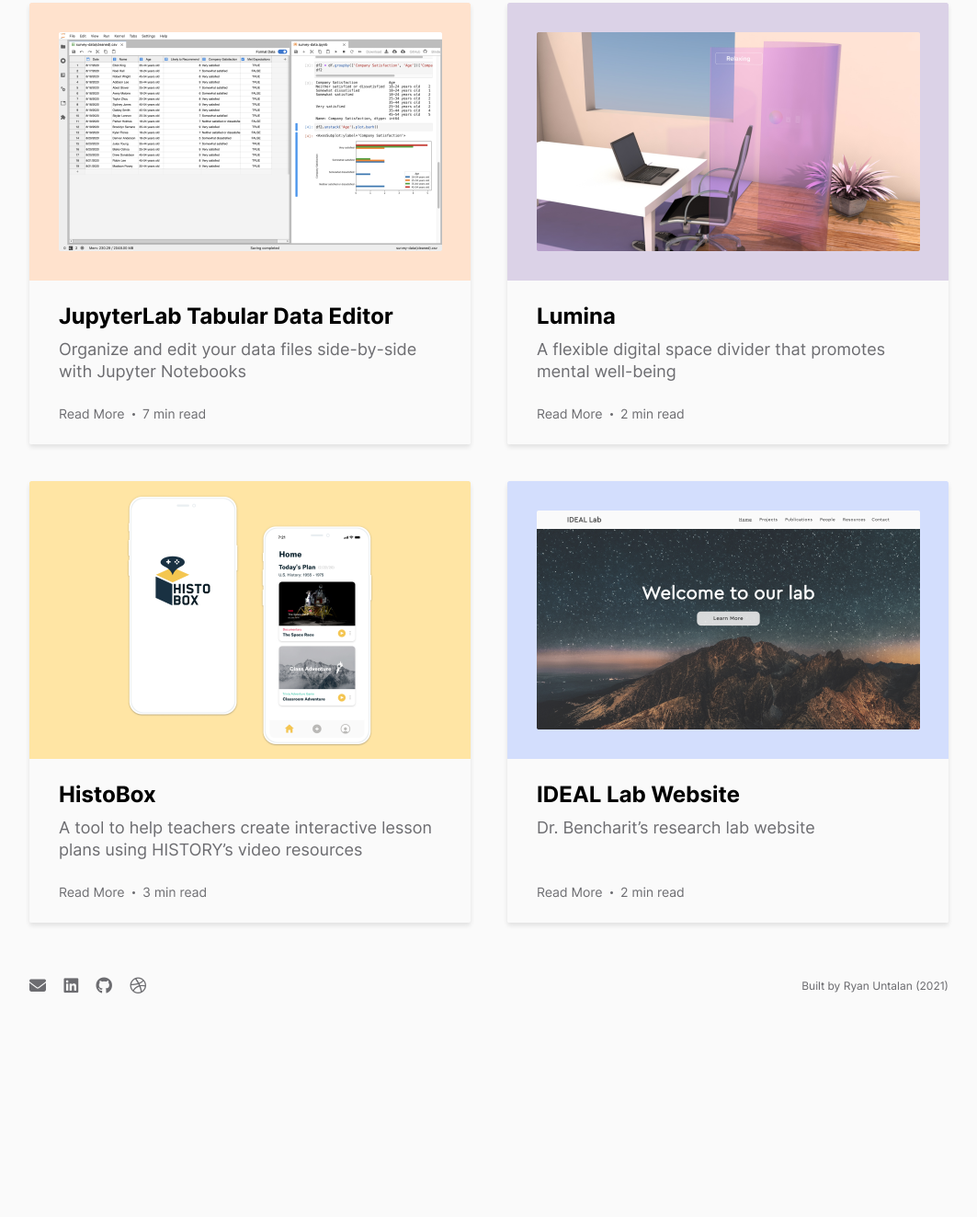
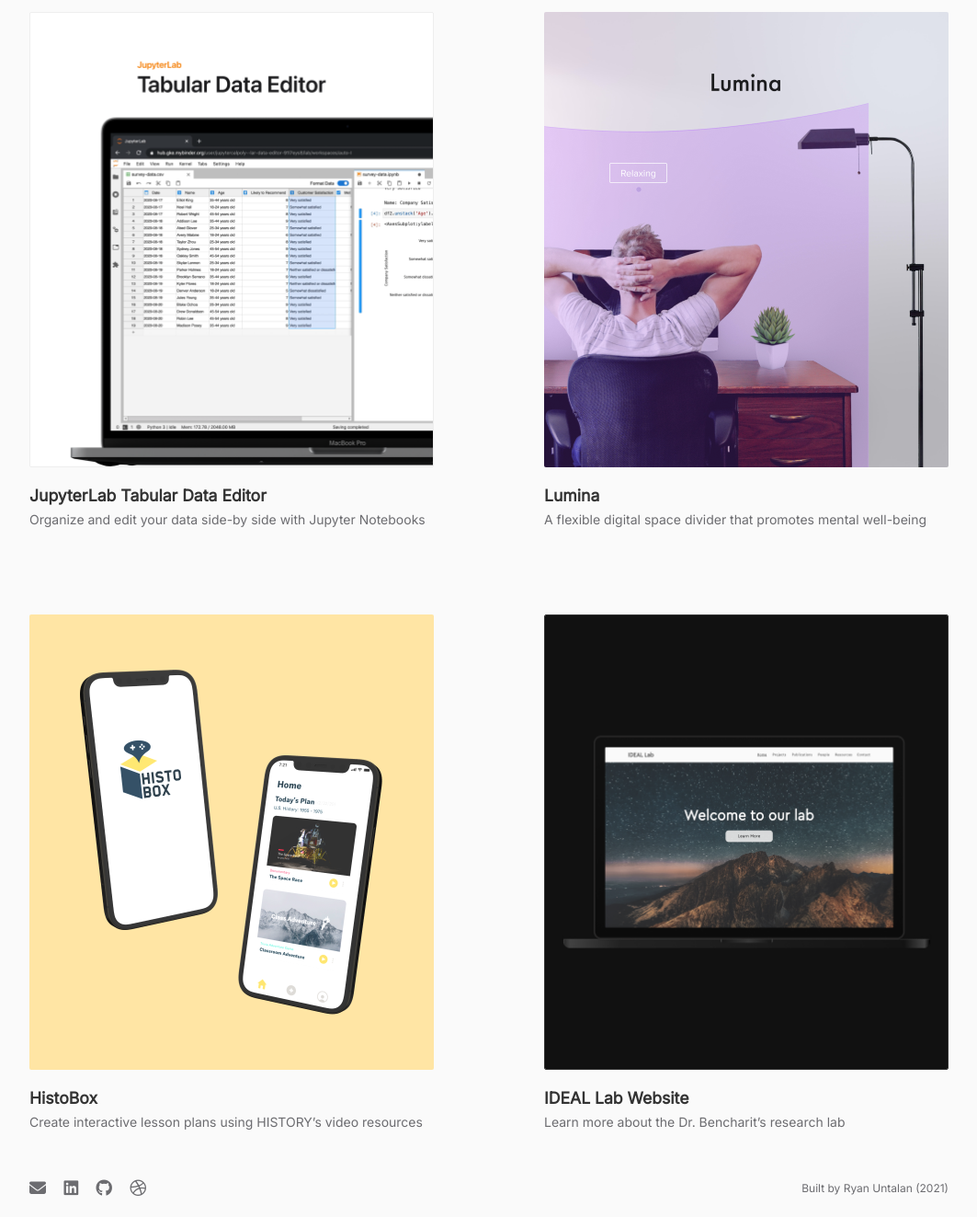
Before and after one commit to ryuntalan/portfolio, a website: page index.html in a window 1280 px wide. Shown: the part 301-1624 px from the top of the page at 92% size, without its empty margins (108-1171 px from the left). Before the commit the page ends 1404 px from the top, so only its background shows below. Drawn offline with nearby package versions, Linux system fonts and the light colour scheme; a web font is replaced by a local one.

Commit message:
thumbnail revamp eh

```diff
--- a/index.html
+++ b/index.html
@@ -99,11 +99,15 @@
         <div class="container item-left">
           <a href="/jupyter.html">
             <img
-              class="project"
-              src="img/PJ-square.png"
+              class="project jupyter-thumb"
+              src="img/pj-thumb.png"
               alt="JupyterLab extension"
             />
           </a>
+          <div class=thumb-info>
+            <div class=thumb-title>JupyterLab Tabular Data Editor</div>
+            <div class=thumb-description>Organize and edit your data side-by side with Jupyter Notebooks</div>
+          </div>
         </div>
 
         <div class="container item-right">
@@ -112,30 +116,42 @@
           >
             <img
               class="project"
-              src="img/Lumina-square.png"
+              src="img/lumina-thumb.png"
               alt="Lumina project"
             />
           </a>
+          <div class=thumb-info>
+            <div class=thumb-title>Lumina</div>
+            <div class=thumb-description>A flexible digital space divider that promotes mental well-being</div>
+          </div>
         </div>
 
         <div class="container item-left">
           <a href="/histobox.html">
             <img
               class="project histo-proj-img"
-              src="img/HistoBox-square.png"
+              src="img/histobox-thumb.png"
               alt="adobe design competition mobile app"
             />
           </a>
+          <div class=thumb-info>
+            <div class=thumb-title>HistoBox</div>
+            <div class=thumb-description>Create interactive lesson plans using HISTORY’s video resources</div>
+          </div>
         </div>
 
         <div class="container item-right">
           <a href="/ideal.html">
             <img
-              class="project"
-              src="img/IdealLab-square.png"
+              class="project ideal-thumb"
+              src="img/ideallab-thumb.png"
               alt="research lab website"
             />
           </a>
+          <div class=thumb-info>
+            <div class=thumb-title>IDEAL Lab Website</div>
+            <div class=thumb-description>Learn more about the Dr. Bencharit’s research lab</div>
+          </div>
         </div>
       </div>
     </main>
--- a/scss/_config.scss
+++ b/scss/_config.scss
@@ -11,6 +11,7 @@
   --color-overlay-text: #ffffff;
   --color-line-break: #f2f2f2;
   --color-button: #efefef;
+  --color-stroke:#eeeeee;
 }
 
 //Light-Theme
--- a/scss/_mobile.scss
+++ b/scss/_mobile.scss
@@ -51,16 +51,17 @@
   }
 
   .portfolio img {
-    width: 380px;
-    height: 380px;
+    width: 382px;
+    height: 430px;
     margin: auto;
   }
 
   .container {
-    width: 380px;
-    height: 380px;
+    width: 382px;
+    height: 430px;
     margin: auto;
-    margin-bottom: 30px;
+    margin-top: 40px;
+    margin-bottom: 80px;
   }
 
   //about
@@ -250,16 +251,17 @@
   }
 
   .portfolio img {
-    width: 300px;
-    height: 300px;
+    width: 302px;
+    height: 340px;
     margin: auto;
   }
 
   .container {
-    width: 300px;
-    height: 300px;
+    width: 302px;
+    height: 340px;
     margin: auto;
-    margin-bottom: 30px;
+    margin-top: 40px;
+    margin-bottom: 80px;
   }
 
   //about
@@ -503,13 +505,13 @@
 
   .portfolio img {
     width: 350px;
-    height: 350px;
+    height: 394px;
   }
 
   .container {
     width: 350px;
-    height: 350px;
-    margin: 20px auto;
+    height: 394px;
+    margin: 60px auto;
   }
 
   .form-control {
--- a/scss/main.scss
+++ b/scss/main.scss
@@ -12,6 +12,7 @@
   --color-text-light: #aeaeb2;
   --color-primary-darken: #242424;
   --color-overlay-text: #333;
+  --color-stroke:#333
 }
 
 main {
@@ -27,6 +28,10 @@
   line-height: 1.5;
   font-weight: 400;
   -webkit-font-smoothing: subpixel-antialiased;
+}
+
+img {
+  image-rendering: auto;
 }
 
 * {
@@ -152,7 +157,6 @@
 .home-greeting {
   width: 1000px;
   padding-top: 10px;
-  padding-bottom: 50px;
   display: flex;
   flex-direction: column;
   margin: auto;
@@ -190,24 +194,23 @@
 }
 
 .portfolio img {
-  width: 480px;
-  height: 480px;
+  width: 440px;
+  height: 495px;
   border-radius: $round-corners;
 }
 
 .container {
   position: relative;
   display: inline-block;
-  width: 480px;
-  height: 480px;
-  margin: 20px 0px;
-  box-shadow: $box-shadow;
+  width: 440px;
+  height: 495px;
+  margin: 80px 0px;
   transition: 0.5s ease;
   border-radius: $round-corners;
 }
 
 .container:hover{
-  box-shadow: $box-shadow-elevate;
+  box-shadow: $box-shadow;
   transition: 0.5s ease;
   transform: translateY(-0.25em);
 }
@@ -220,9 +223,30 @@
   justify-self: end;
 }
 
+.thumb-title {
+  font-weight: 600;
+  font-size: 1.1rem;
+  margin-top: 12px;
+  margin-bottom: 2px;
+}
+
+.thumb-description {
+  color: var(--color-text-light);
+  font-size: 14px;
+}
+
 .histo-proj-img {
   background-color: #f1f1f1;
 }
+
+.jupyter-thumb{
+  border: solid var(--color-stroke) 1px;
+}
+
+.ideal-thumb{
+  border: solid var(--color-text) 1px;
+}
+
 /*
 .overlay {
   position: absolute;
```
Also changed, not shown: css/main.css, img/HistoBox-square.png (deleted), img/IdealLab-square.png (deleted), img/Lumina-square.png (deleted), img/PJ-square.png (deleted), img/histobox-thumb.png (added), img/ideal-square.png (deleted), img/ideallab-thumb.png (added), img/lumina-thumb.png (added), img/lumina-thumbnail.png (deleted), img/pj-thumb.png (added).
